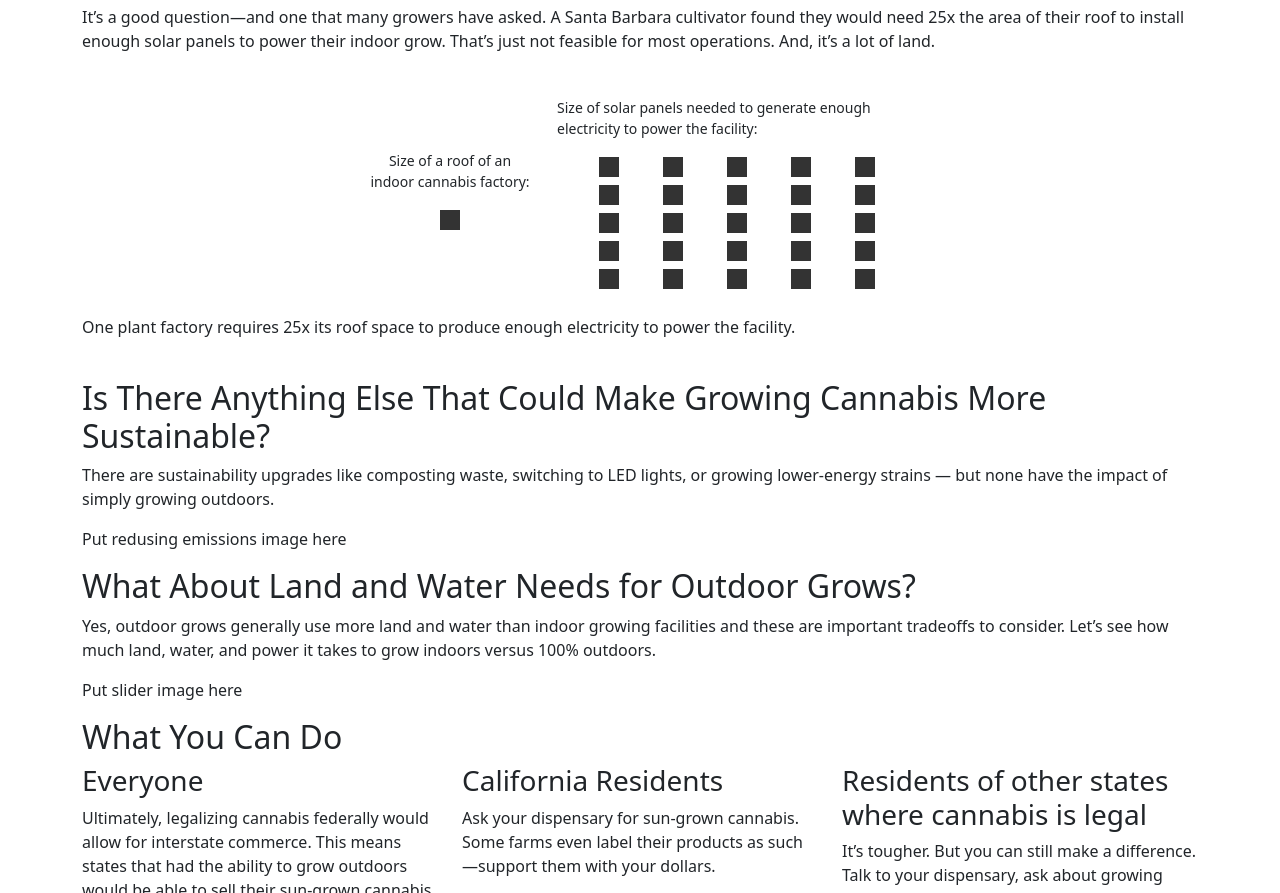
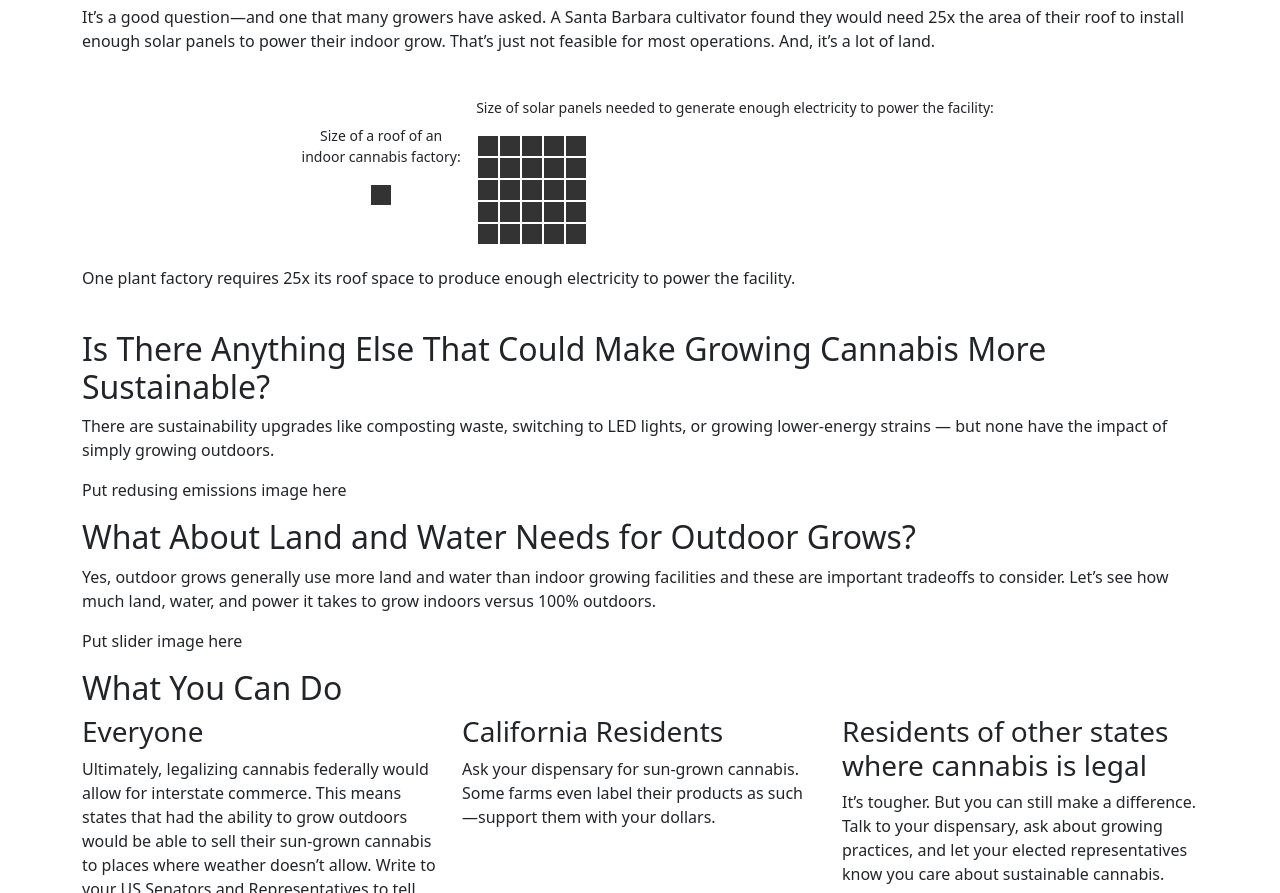
Before and after one commit to fbrittingham14/energyandcannabis, a plain HTML site: page index.html in a window 1280 px wide. Shown: the part 1659-2552 px from the top of the page. Drawn offline with nearby package versions, Linux system fonts and the light colour scheme.

Commit message:
Updated solar panel layout and spacing

```diff
--- a/index.html
+++ b/index.html
@@ -14,10 +14,11 @@
           margin: 2px;
         }
         .grid-25 {
-          display: grid;
-          grid-template-columns: repeat(5, 1fr);
-          gap: 4px;
-          margin-left: 40px;
+            display: grid;
+            grid-template-columns: repeat(5, 20px);
+            grid-template-rows: repeat(5, 20px);
+            gap: 2px;
+            justify-content: start;
         }
       </style>
   </head>
@@ -163,7 +164,7 @@
                 <p class="small mt-1">Size of a roof of an indoor cannabis factory:</p>
                 <div class="square"></div>
             </div>
-            <div class="col-4">
+            <div class="col-auto px-0 text-center">
                 <p class="small mt-1">Size of solar panels needed to generate enough electricity to power the facility:</p>
                 <div class="grid-25">
                 <!-- 25 squares -->
```
